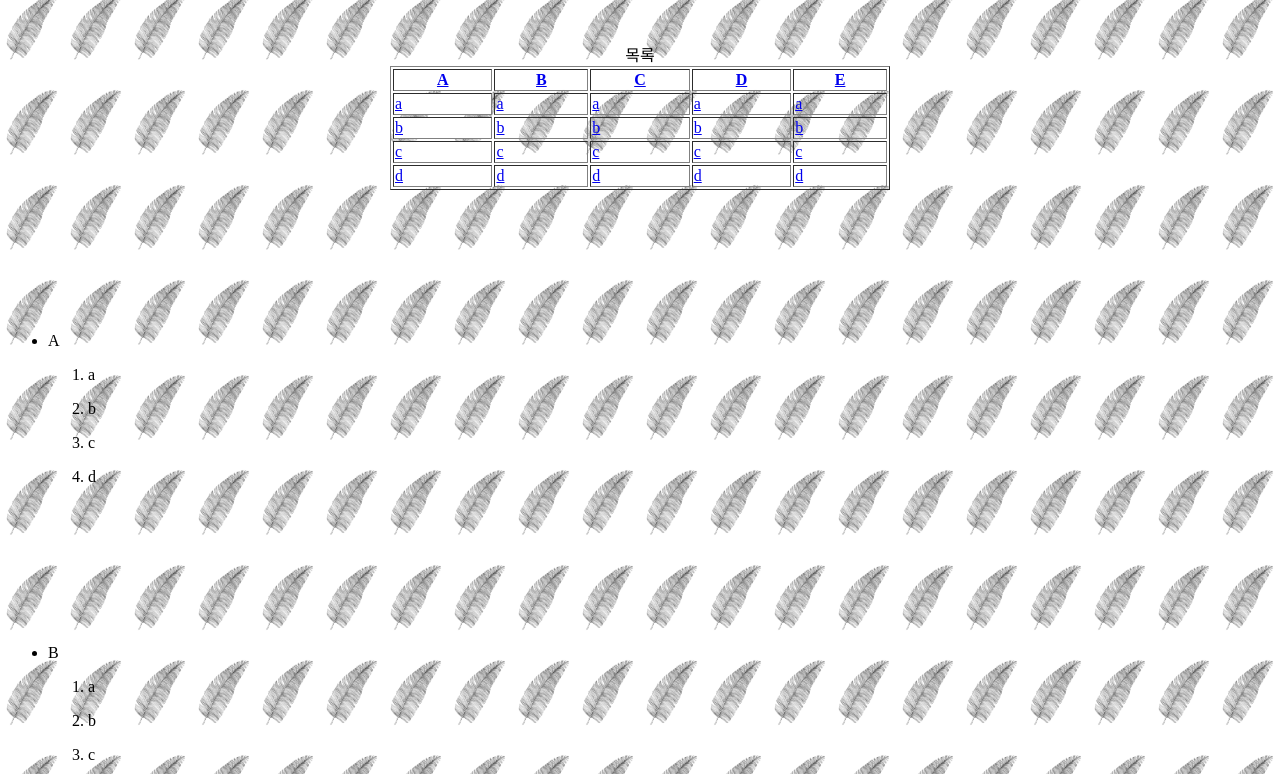
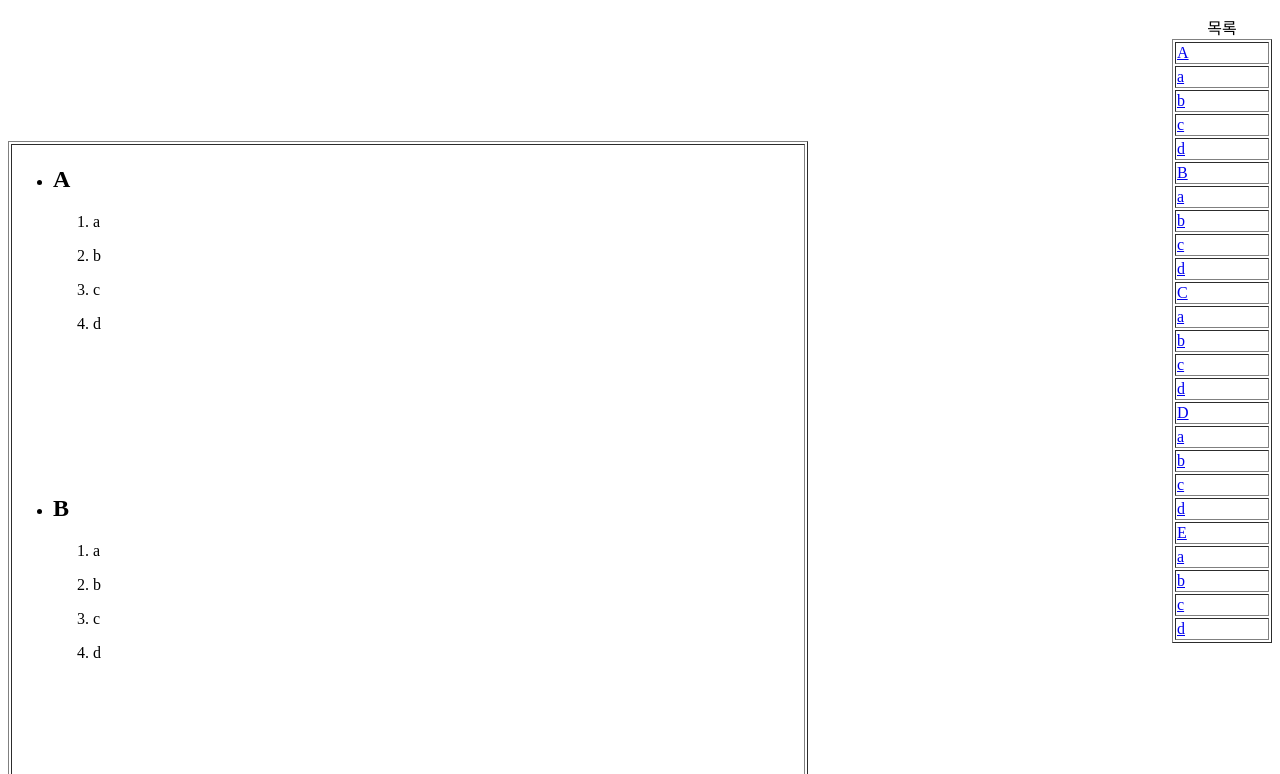
Before and after one commit to BAE-JI-WANG/wenhosting_20210203, a plain HTML site: page introduce.html in a window 1280 px wide. Shown: the part 119-893 px from the top of the page. Drawn offline with Linux system fonts and the light colour scheme.

```diff
--- a/introduce.html
+++ b/introduce.html
@@ -5,96 +5,80 @@
     <meta name="viewport" content="width=device-width, initial-scale=1.0">
     <title>BaeJY</title>
     <style>
+        article
+        {
+            float: right;
+        }
         body
         {
-            background-image:url(leaf.jpg);
+            /* background-image:url(leaf.jpg);
             background-size: 5% 5%;
             background-repeat: 3;
-            background-position: 0% 0%
+            background-position: 0% 0% */
         }
         h1
         {
             color: rgb(2, 1, 1);
-        }
-        #A
-        {
-            color: violet;
-            text-emphasis: none;
-        }
-        #B
-        {
-            color: violet;
-            text-emphasis: none;
-        }
-        #C
-        {
-            color: violet;
-            text-emphasis: none;
-        }
-        #D
-        {
-            color: violet;
-            text-emphasis: none;
-        }
-        #E
-        {
-            color: violet;
-            text-emphasis: none;
         }
     </style>
 </head>
 <body>
     <P id="처음으로"></P>
 <center>
-    <h1>반갑습니다</h1>
+    <header>
+        <table border="1" width="500" height="100">
+            <tr>
+                <th><h1>자기소개 페이지</h1></th>
+            </tr>
+        </table>
+    </header>
 </center>
     <br>
-    <br>
-    <br>
-    <br>
+
 <center>
-    <table border="1" width="500" height="100">
+    <article>
+    <table border="1" width="100" height="100">
         <colgroup>
         <col style="background: white;">
         </colgroup>
         <caption>목록</caption>
-        <tr>
-            <th><a href="#A">A</a></th>
-            <th><a href="#B">B</a></th>
-            <th><a href="#C">C</a></th>
-            <th><a href="#D">D</a></th>
-            <th><a href="#E">E</a></th>
-        </tr>
-        <tr>
-            <td><a href="#A_a">a</a></td>
-            <td><a href="#B_a">a</a></td>
-            <td><a href="#C_a">a</a></td>
-            <td><a href="#D_a">a</a></td>
-            <td><a href="#E_a">a</a></td>
-        </tr>
-        <tr>
-            <td><a href="#A_b">b</a></td>
-            <td><a href="#B_b">b</a></td>
-            <td><a href="#C_b">b</a></td>
-            <td><a href="#D_b">b</a></td>
-            <td><a href="#E_b">b</a></td>
-        </tr>
-        <tr>
-            <td><a href="#A_c">c</a></td>
-            <td><a href="#B_c">c</a></td>
-            <td><a href="#C_c">c</a></td>
-            <td><a href="#D_c">c</a></td>
-            <td><a href="#E_c">c</a></td>
-        </tr>
-        <tr>
-            <td><a href="#A_d">d</a></td>
-            <td><a href="#B_d">d</a></td>
-            <td><a href="#C_d">d</a></td>
-            <td><a href="#D_d">d</a></td>
-            <td><a href="#E_d">d</a></td>
-        </tr>
 
+            <tr><td><a href="#A">A</a></tr></td>
+
+            <tr><td><a href="#A_a">a</a></td></tr>
+            <tr><td><a href="#A_b">b</a></td></tr>
+            <tr><td><a href="#A_c">c</a></td></tr>
+            <tr><td><a href="#A_d">d</a></td></tr>
+
+            <tr><td><a href="#B">B</a></tr></td>
+
+            <tr><td><a href="#B_a">a</a></td></tr>
+            <tr><td><a href="#B_b">b</a></td></tr>
+            <tr><td><a href="#B_c">c</a></td></tr>
+            <tr><td><a href="#B_d">d</a></td></tr>
+
+            <tr><td><a href="#C">C</a></tr></td>
+
+            <tr><td><a href="#C_a">a</a></td></tr>
+            <tr><td><a href="#C_b">b</a></td></tr>
+            <tr><td><a href="#C_c">c</a></td></tr>
+            <tr><td><a href="#C_d">d</a></td></tr>
+
+            <tr><td><a href="#D">D</a></tr></td>
+
+            <tr><td><a href="#D_a">a</a></td></tr>
+            <tr><td><a href="#D_b">b</a></td></tr>
+            <tr><td><a href="#D_c">c</a></td></tr>
+            <tr><td><a href="#D_d">d</a></td></tr>
+
+            <tr><td><a href="#E">E</a></tr></td>
+
+            <tr><td><a href="#E_a">a</a></td></tr>
+            <tr><td><a href="#E_b">b</a></td></tr>
+            <tr><td><a href="#E_c">c</a></td></tr>
+            <tr><td><a href="#E_d">d</a></td></tr>
     </table>
+</article>
 </center>
     <br>
     <br>
@@ -103,10 +87,10 @@
     <br>
     <br>
     <br>
-
-    <P id="A"></P>
+<table border="1" width="800" height="100">
+    <tr><td><P id="A"></P>
     <ul>
-        <li>A
+        <li><h2>A</h2>
             <ol>
                 <P id="A_a"></P>
                 <li>a</li>
@@ -131,7 +115,7 @@
 
     <P id="B"></P>
     <ul>
-        <li>B
+        <li><h2>B</h2>
             <ol>
                 <P id="B_a"></P>
                 <li>a</li>
@@ -156,7 +140,7 @@
 
     <P id="C"></P>
     <ul>
-        <li>C
+        <li><h2>C</h2>
             <ol>
                 <P id="C_a"></P>
                 <li>a</li>
@@ -181,7 +165,7 @@
 
     <P id="D"></P>
     <ul>
-        <li>D
+        <li><h2>D</h2>
             <ol>
                 <P id="D_a"></P>
                 <li>a</li>
@@ -206,7 +190,7 @@
 
     <P id="E"></P>
     <ul>
-        <li>E
+        <li><h2>E</h2>
             <ol>
                 <P id="E_a"></P>
                 <li>a</li>
@@ -220,9 +204,13 @@
             </ol>
         </li>
     </ul>
+    </td></tr>
+</table>
 
-
-    <a href="#처음으로">처음으로</a>
+<br>
+<br>
+<br>
+    <h2><a href="#처음으로">처음으로</a></h2>
 
 </body>
 </html>
```
